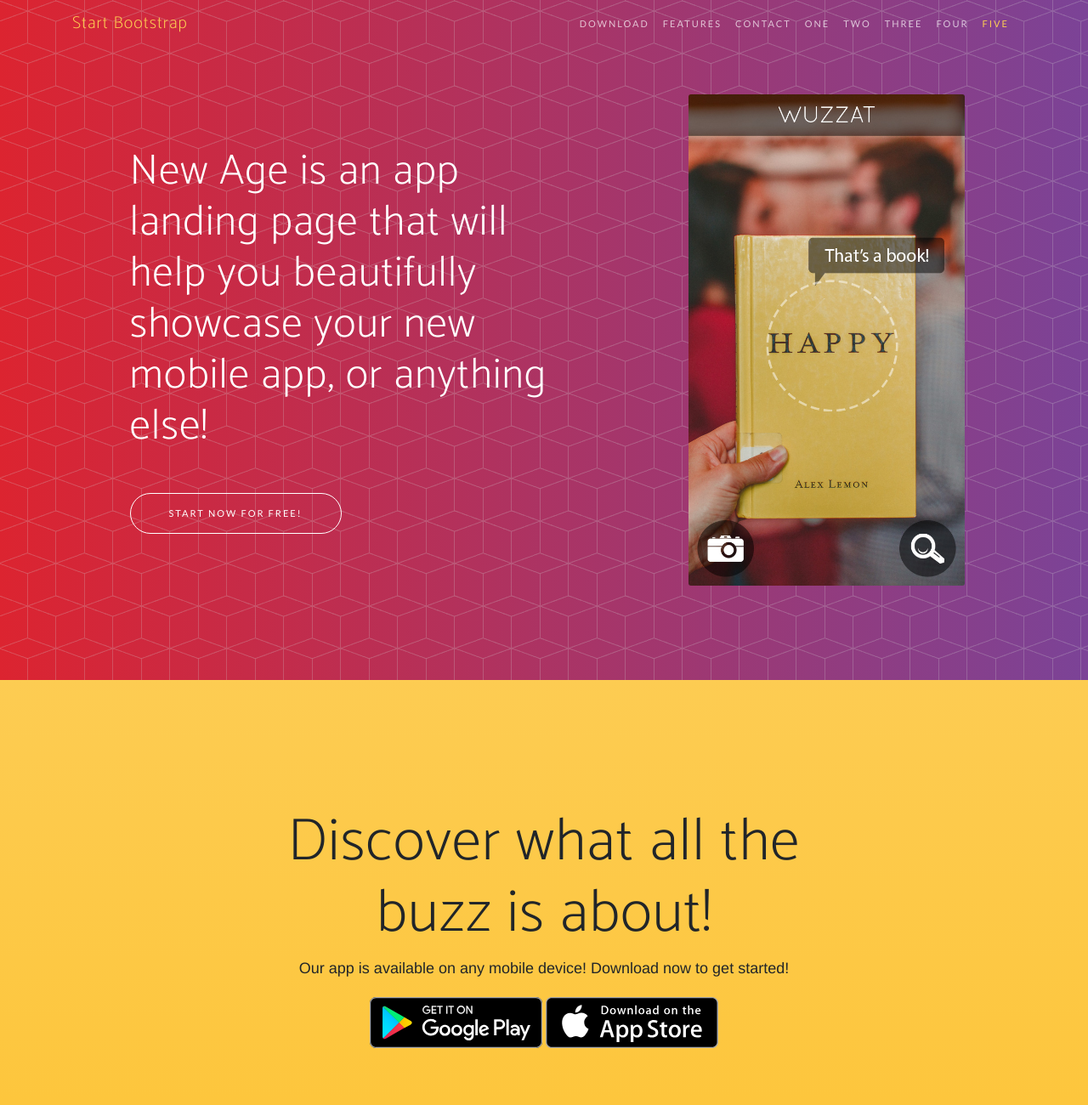
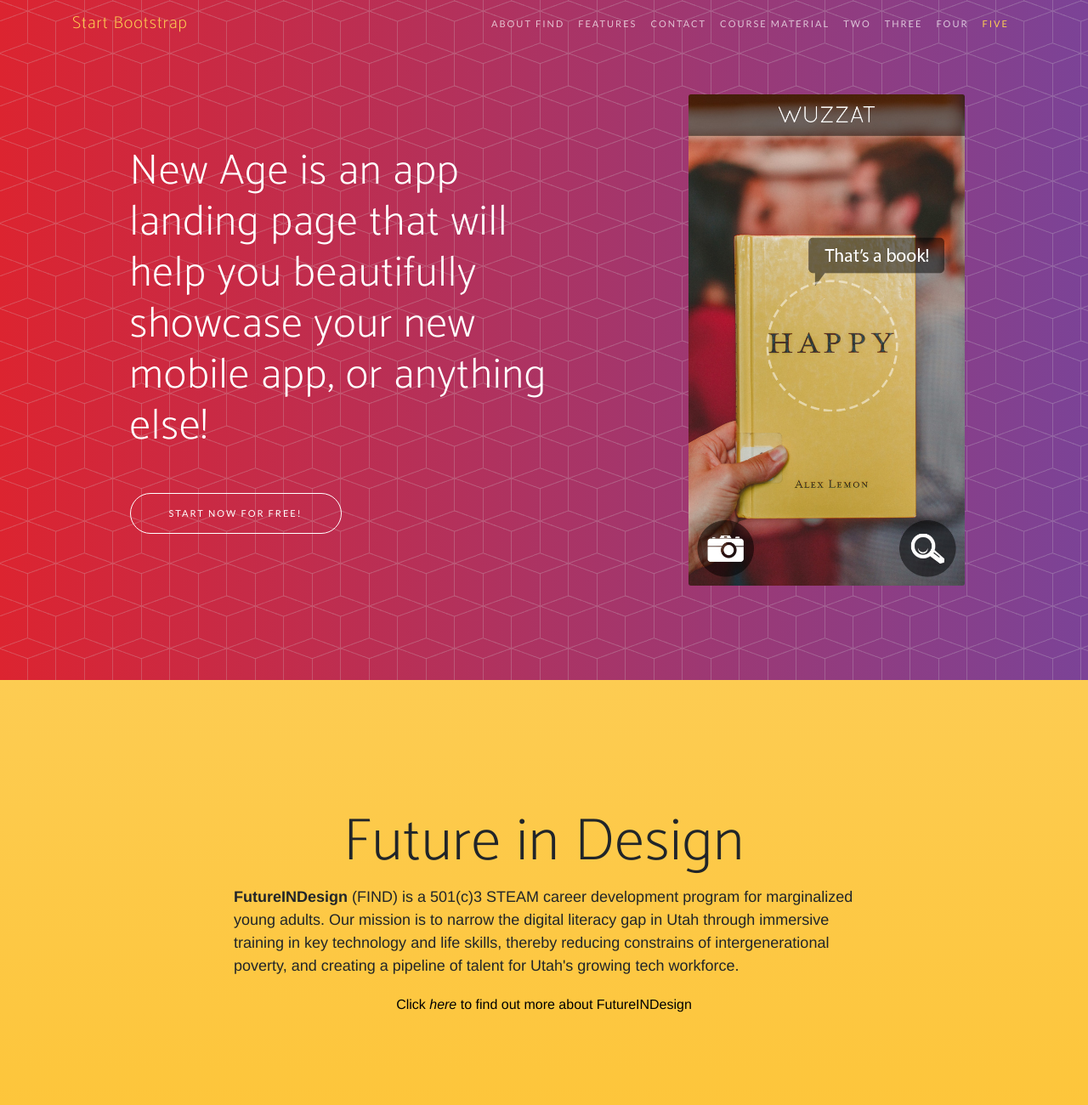
Before and after one commit to henry-doan/FIND-landing-page, a plain HTML site: page index.html in a window 1280 px wide. Shown: the top 1300 px of the page at 85% size. Drawn offline with Linux system fonts and the light colour scheme; a web font is replaced by a local one.

Commit message:
Overview and Course Material Sections

```diff
--- a/index.html
+++ b/index.html
@@ -41,7 +41,7 @@
         <div class="collapse navbar-collapse" id="navbarResponsive">
           <ul class="navbar-nav ml-auto">
             <li class="nav-item">
-              <a class="nav-link js-scroll-trigger" href="#download">Download</a>
+              <a class="nav-link js-scroll-trigger" href="#about">About FIND</a>
             </li>
             <li class="nav-item">
               <a class="nav-link js-scroll-trigger" href="#features">Features</a>
@@ -50,7 +50,7 @@
               <a class="nav-link js-scroll-trigger" href="#contact">Contact</a>
             </li>
             <li class="nav-item">
-              <a class="nav-link js-scroll-trigger" href="#one">one</a>
+              <a class="nav-link js-scroll-trigger" href="#material">Course Material</a>
             </li>
             <li class="nav-item">
               <a class="nav-link js-scroll-trigger" href="#two">two</a>
@@ -97,16 +97,20 @@
       </div>
     </header>
 
-    <section class="download bg-primary text-center" id="download">
+    <section class="download bg-primary text-center" id="about">
       <div class="container">
         <div class="row">
           <div class="col-md-8 mx-auto">
-            <h2 class="section-heading">Discover what all the buzz is about!</h2>
-            <p>Our app is available on any mobile device! Download now to get started!</p>
-            <div class="badges">
-              <a class="badge-link" href="#"><img src="img/google-play-badge.svg" alt=""></a>
-              <a class="badge-link" href="#"><img src="img/app-store-badge.svg" alt=""></a>
-            </div>
+            <h2 class="section-heading">Future in Design</h2>
+            <p style="text-align: left">
+              <b>FutureINDesign</b> (FIND) is a 501(c)3 STEAM career development program for marginalized young adults. Our mission is to narrow the
+               digital literacy gap in Utah through immersive training in key technology and life skills, thereby reducing constrains of intergenerational
+               poverty, and creating a pipeline of talent for Utah's growing tech workforce.
+            </p>
+            <a href="http://www.futureindesign.org/" style="color: black">
+              Click <i>here</i> to find out more about FutureINDesign
+            </a>
+
           </div>
         </div>
       </div>
@@ -211,16 +215,27 @@
     </section>
 
 
-    <section class="download bg-primary text-center" id="one">
+    <section class="download bg-primary text-center" id="material">
       <div class="container">
         <div class="row">
           <div class="col-md-8 mx-auto">
-            <h2 class="section-heading">Discover what all the buzz is about!</h2>
-            <p>Our app is available on any mobile device! Download now to get started!</p>
-            <div class="badges">
-              <a class="badge-link" href="#"><img src="img/google-play-badge.svg" alt=""></a>
-              <a class="badge-link" href="#"><img src="img/app-store-badge.svg" alt=""></a>
-            </div>
+            <h2 class="section-heading">Course Material</h2>
+            <p style="text-align: left">
+              Course material will vary depending on the cohort's current grade.
+              For example, Seniors' course material will be more in depth, simply because of the larger time committment.
+              However, the same core principles will be taught.  The program will be focused on, but not limited to:
+              </p>
+              <ul>
+                <li style="text-align: left">
+                  Web Development (HTML, CSS, JS),
+                </li>
+                <li style="text-align: left">
+                  Design (Photoshop, Illustrator, Principles of Design)
+                </li>
+                <li style="text-align: left;">
+                  Soft Skills (LinkedIn, Interviews, Resumes)
+                </li>
+              </ul>
           </div>
         </div>
       </div>
```
